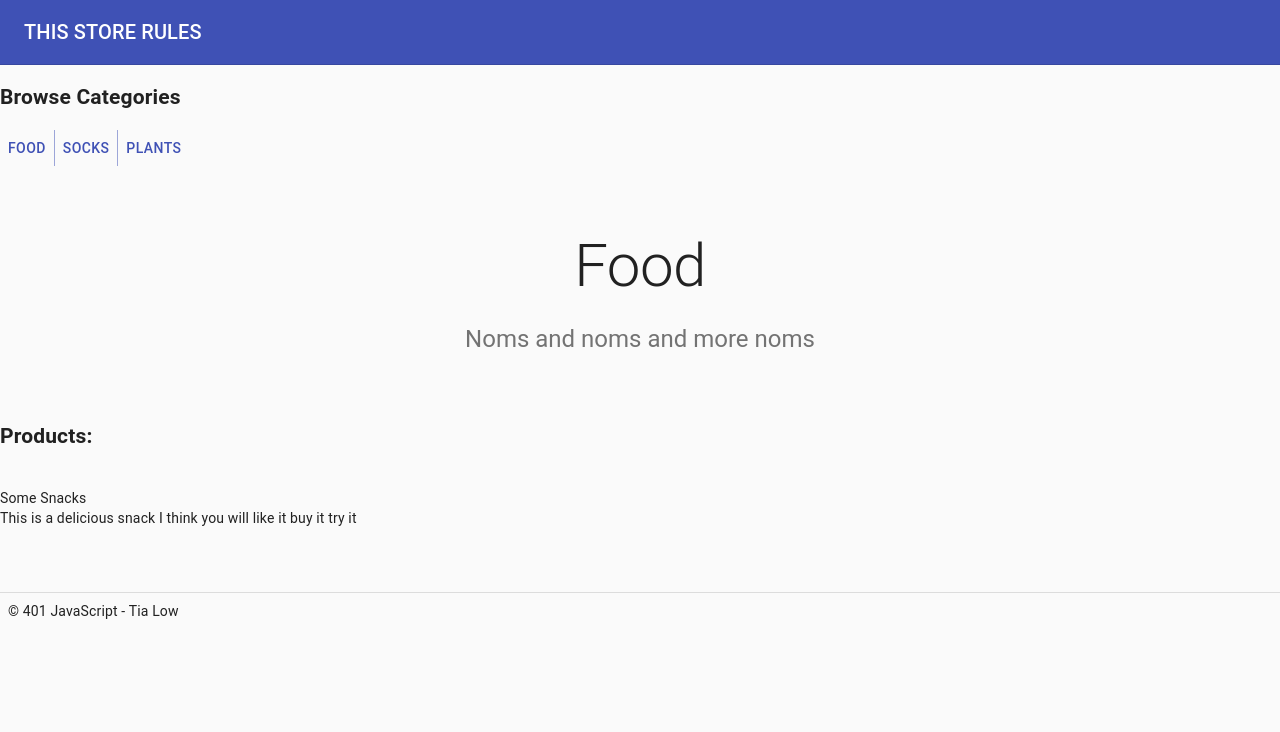
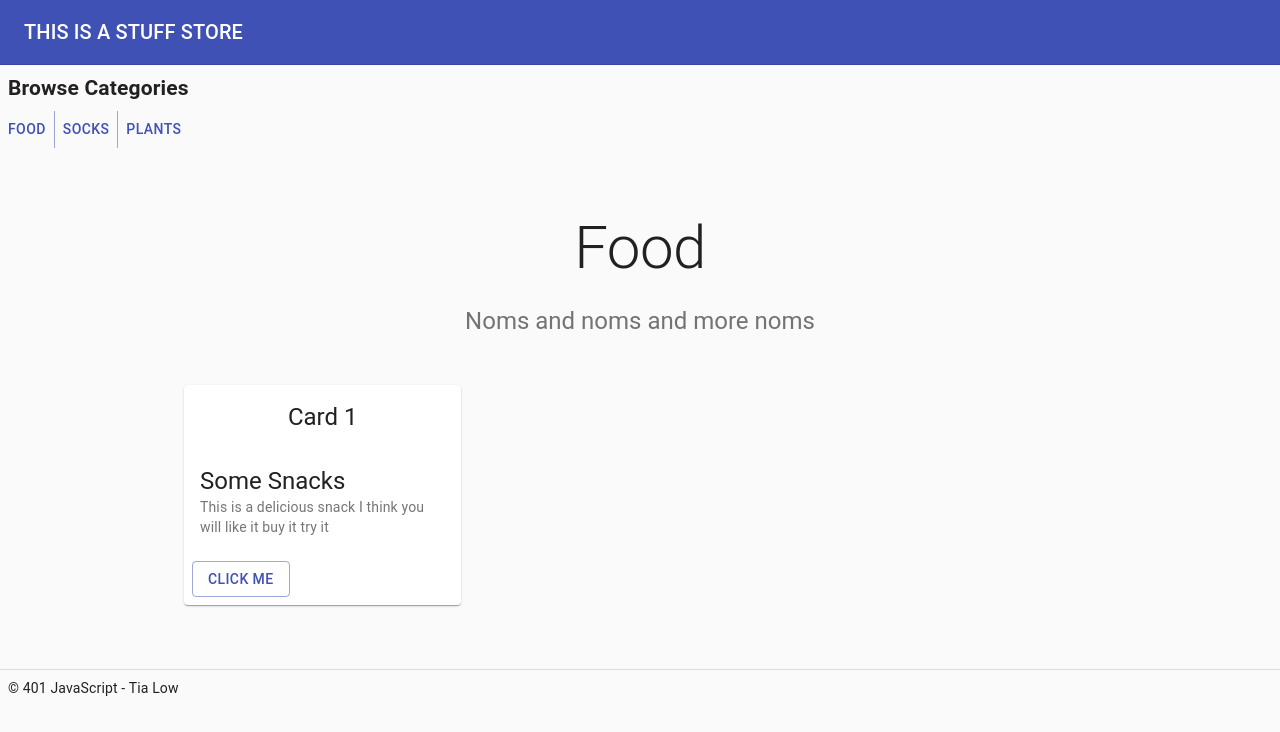
Before and after one commit to 401-advanced-javascript-tia/storefront, a React (Create React App) app: page / in a window 1280 px wide. Shown: the top 732 px of the page. Built offline with nearby package versions, Linux system fonts and the light colour scheme.

Commit message:
Basic material ui complete, moving on to combining reducers for cart

```diff
--- a/src/components/header/header.js
+++ b/src/components/header/header.js
@@ -41,7 +41,7 @@ function Header() {
     <AppBar position="static" color="primary" elevation={0} className={classes.appBar}>
       <Toolbar className={classes.toolbar}>
         <Typography variant="h6" color="inherit" noWrap className={classes.toolbarTitle}>
-          THIS STORE RULES
+          THIS IS A STUFF STORE
         </Typography>
       </Toolbar>
     </AppBar>
--- a/src/components/storefront/categories.js
+++ b/src/components/storefront/categories.js
@@ -2,7 +2,7 @@ import React from 'react';
 import { connect } from 'react-redux';
 import { chooseCategory } from '../../store/products-categories.js';
 
-import {ButtonGroup, Button} from '@material-ui/core';
+import {Box, ButtonGroup, Button, CssBaseline} from '@material-ui/core';
 
 
 import { makeStyles } from '@material-ui/core/styles';
@@ -19,6 +19,10 @@ const useStyles = makeStyles((theme) => ({
   heroContent: {
     padding: theme.spacing(8, 0, 6),
   },
+  browseCategories: {
+    padding: 4,
+    margin: 4,
+  },
 }));
 
 
@@ -32,30 +36,28 @@ function Categories(props) {
 
     <>
 
-    <h2>Browse Categories</h2>
+    <CssBaseline />
 
 
 
 
+    <Box>
 
+
+    <h2 className={classes.browseCategories}>Browse Categories</h2>
     <ButtonGroup variant="text" color="primary" aria-label="text primary button group">
 
     {props.categories.map(category => (
 
-<Button key={category.normalizedName} onClick={() => props.chooseCategory(category.displayName)}>{category.displayName}</Button>
+      <Button key={category.normalizedName} onClick={() => props.chooseCategory(category.displayName)}>
+        {category.displayName}
+      </Button>
 
-))}
+    ))}
 
     </ButtonGroup>
 
-
-
-    <ul>
-
-
-
-
-    </ul>
+    </Box>
     </>
   )
 }
--- a/src/components/storefront/products.js
+++ b/src/components/storefront/products.js
@@ -1,5 +1,30 @@
 import React from 'react';
 import { connect } from 'react-redux';
+
+import {Container, Grid, Card, CardHeader, CardContent, CardActions, Button, Typography, Paper } from '@material-ui/core';
+
+import { makeStyles } from '@material-ui/core/styles';
+
+const useStyles = makeStyles((theme) => ({
+  '@global': {
+    ul: {
+      margin: 0,
+      padding: 0,
+      listStyle: 'none',
+    },
+  },
+  appBar: {
+    borderBottom: `1px solid ${theme.palette.divider}`,
+  },
+  toolbarTitle: {
+    flex: 1,
+  },
+  fullHeight: {
+    height: "100%"
+  },
+}));
+
+
 
 function Products(props) {
 
@@ -11,30 +36,47 @@ function Products(props) {
 
   console.log('productList : ', productList);
 
+  const classes = useStyles();
+
+
 
   return (
     <>
-    <h2>Products:</h2>
+      <Container maxWidth="md" component="main">
+        <Grid container spacing={5} alignItems="stretch">
+          <Grid item xs={12} sm={6} md={4}>
 
-    <ul>
+            {productList.map(product => (
+
+            <Card>
+              <CardHeader title="Card 1"
+                titleTypographyProps={{ align: 'center' }}
+                className={classes.cardHeader}
+                />
+              <CardContent>
+                <Typography variant="h5" color="textPrimary">
+                {product.name}
+                </Typography>
+                <Typography variant="p" color="textSecondary">
+                {product.description}
+                </Typography>
+              </CardContent>
+              <CardActions>
+                <Button variant='outlined' color="primary">Click Me</Button>
+              </CardActions>
+            </Card>
+
+            ))}
 
 
-    {productList.map(product => (
-      <>
-      <br/>
+          </Grid>
+        </Grid>
+      </Container>
 
-      <li key={product.name}>{product.name}</li>
-      <li key={product.description}>{product.description}</li>
+</>
 
-      </>
+)
 
-      ))}
-
-
-    </ul>
-
-    </>
-  )
 
 }
 
```
